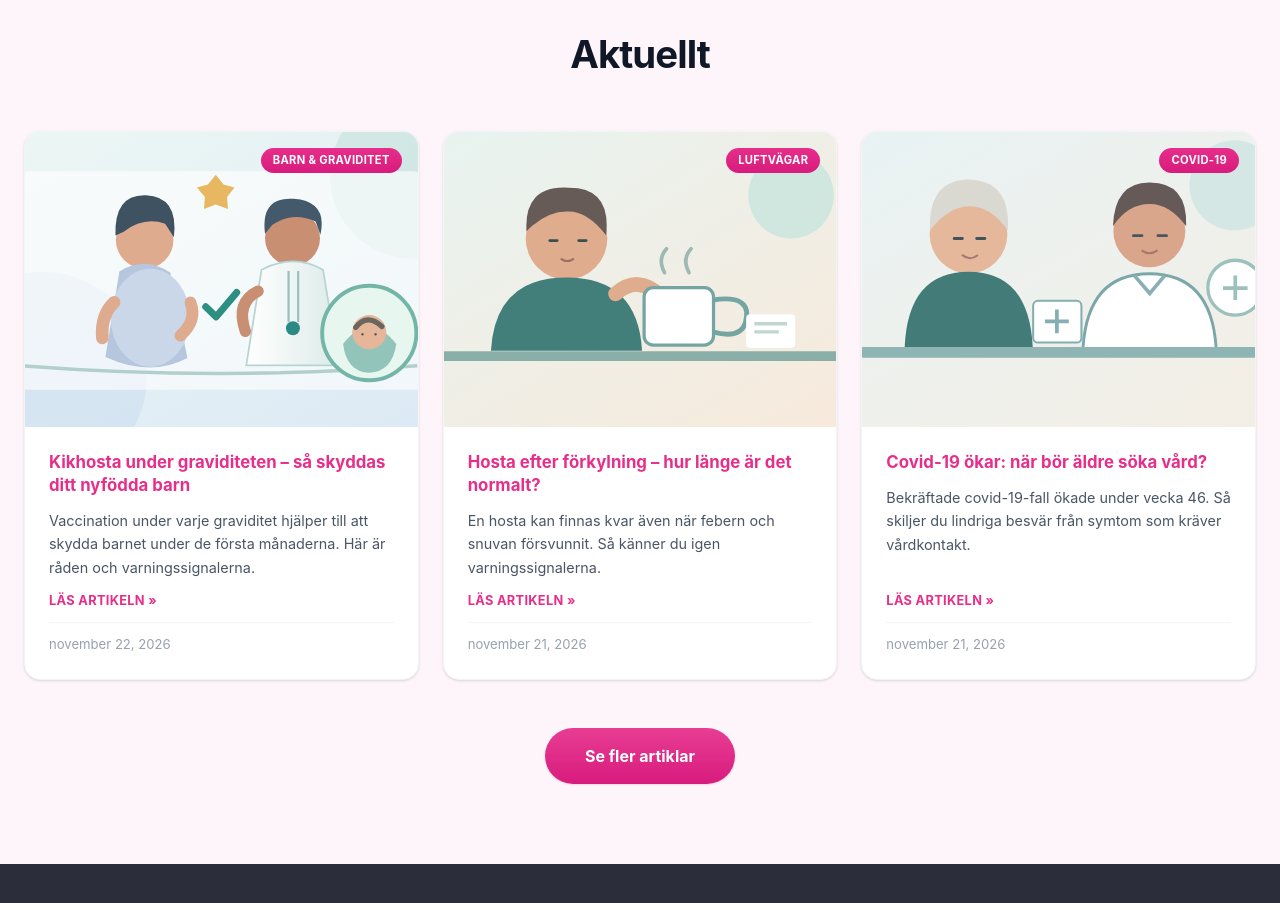
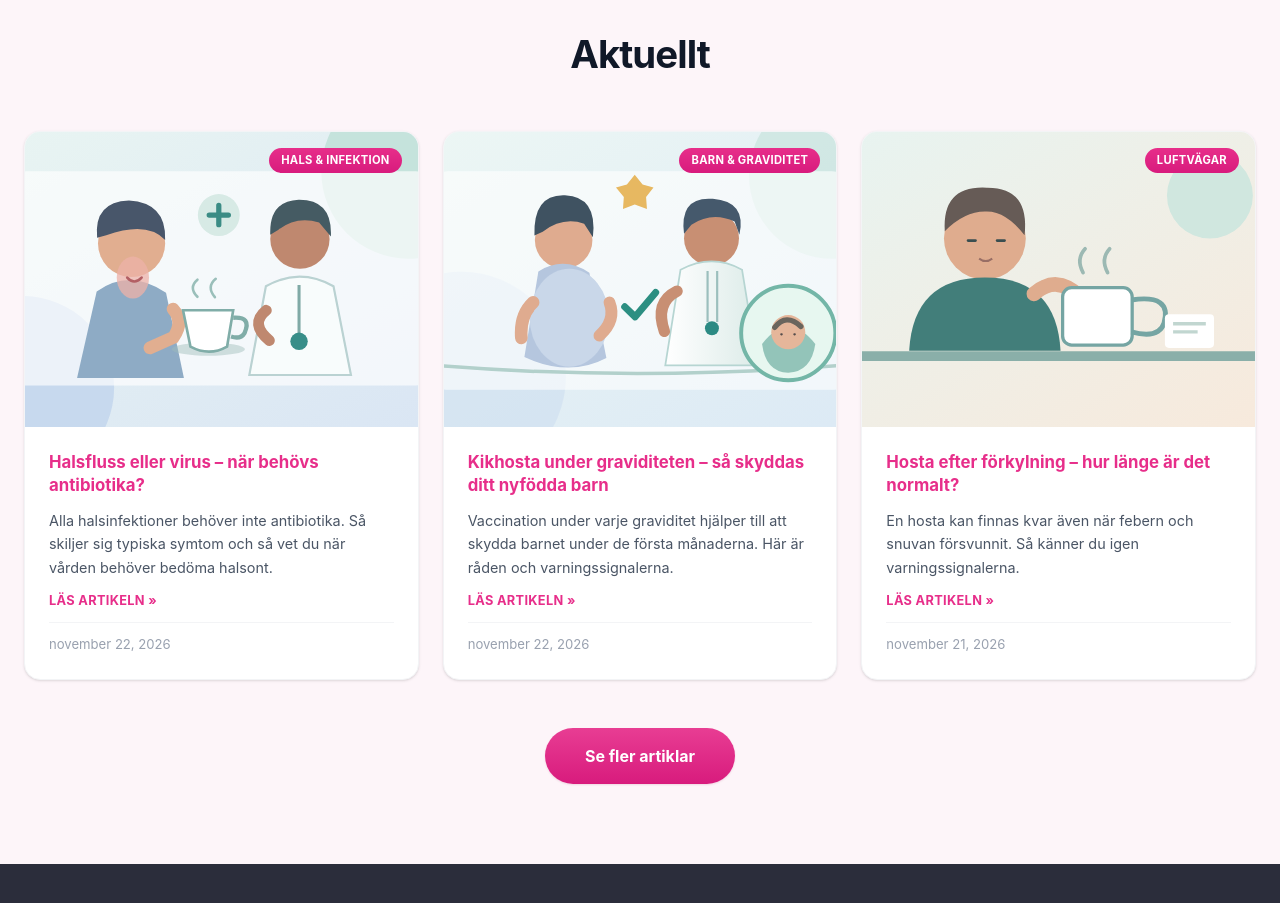
Before and after one commit to hannihalabi/hemlakare.se, a Next.js app: page / in a window 1280 px wide. Shown: the part 6960-7863 px from the top of the page. Built offline with nearby package versions, Linux system fonts and the light colour scheme.

Commit message:
Halsfluss eller virus: när behövs antibiotika? (#13)
* Add evidence-based sore throat article

* Add original sore throat editorial illustration

* Register sore throat article

```diff
--- /dev/null
+++ b/src/data/articles/halsfluss-antibiotika-eller-virus-nar-soka-vard-2026.ts
@@ -0,0 +1,41 @@
+import type { Article } from "./types";
+const article: Article = {
+  slug: "halsfluss-antibiotika-eller-virus-nar-soka-vard-2026",
+  title: "Halsfluss eller virus – när behövs antibiotika?",
+  h1: "Ont i halsen: när kan det vara halsfluss och när behövs vård?",
+  seoTitle: "Halsfluss eller virus? Antibiotika och varningssignaler",
+  metaDescription: "Halsont med hosta beror ofta på virus. Läs när halsfluss behöver undersökas, när antibiotika kan hjälpa och vilka symtom som kräver snabb vård.",
+  tag: "HALS & INFEKTION",
+  date: "november 22, 2026",
+  publishedAtIso: "2026-11-22",
+  image: "/bilder/artiklar/halsfluss-antibiotika-vinter-2026.svg",
+  imageAlt: "Redaktionell illustration av en person med halsont, en kopp varm dryck och en läkare med stetoskop.",
+  authorName: "Hemläkare.se redaktion",
+  targetQuery: "halsfluss antibiotika eller virus när söka vård",
+  excerpt: "Alla halsinfektioner behöver inte antibiotika. Så skiljer sig typiska symtom och så vet du när vården behöver bedöma halsont.",
+  summary: "Halsont tillsammans med hosta och snuva orsakas ofta av virus. Halsfluss kan också orsakas av streptokocker, men antibiotika är inte alltid nödvändigt. Svårigheter att andas, svälja saliv eller gapa kräver skyndsam bedömning.",
+  keyTakeaways: [
+    "Hosta, snuva och heshet talar ofta för virusinfektion snarare än streptokockhalsfluss.",
+    "Antibiotika hjälper inte mot virus och används efter medicinsk bedömning vid vissa bakterieinfektioner.",
+    "Ensidig svår halssmärta med gapsvårigheter eller problem med andning och salivsväljning kräver omedelbar vårdkontakt."
+  ],
+  body: "När halsen gör ont under förkylningssäsongen är frågan ofta om det är halsfluss och om penicillin behövs. De flesta halsbesvär går över utan antibiotika. Vilken behandling som är lämplig beror på symtomen, undersökningsfynd och ibland ett streptokockprov.",
+  sections: [
+    {id:"virus-eller-bakterier",title:"Hur skiljer man virus från bakteriell halsfluss?",body:["Snuva, hosta och heshet samtidigt med halsont talar oftare för en virusinfektion. Feber, sväljsmärta och ömma lymfkörtlar på halsen utan tydliga förkylningssymtom kan väcka misstanke om streptokocker.","Det går inte att avgöra orsaken säkert genom att titta på halsen hemma. Vården bedömer symtom och undersöker halsen; ibland tas ett snabbtest för grupp A-streptokocker."]},
+    {id:"antibiotika",title:"När kan antibiotika hjälpa?",body:["Antibiotika har ingen effekt mot virus. Vid streptokockorsakad halsfluss kan antibiotika ibland förkorta besvären och minska smittsamheten. Behandlingen avgörs av vårdpersonal efter en samlad bedömning, inte av ett enskilt symtom.","Folkhälsomyndigheten meddelade den 25 februari 2025 att en tillfällig kompletterande rekommendation hade tagits bort. Läkemedelsverkets ordinarie behandlingsrekommendation gäller fortsatt. Ta bara antibiotika som ordinerats till dig och följ ordinationen."]},
+    {id:"egenvard",title:"Vad kan jag göra själv?",body:["Drick regelbundet även om det gör ont att svälja. Varm eller kall dryck, yoghurt eller glass kan lindra. Receptfria smärtstillande läkemedel kan hjälpa om de passar din ålder och hälsa; fråga apotek eller vården vid osäkerhet.","Vila när du är sjuk och undvik att smitta andra. Vid antibiotikabehandlad streptokockhalsfluss minskar smittsamheten vanligen efter cirka två dygn. Utan antibiotika bör du återgå när du mår tydligt bättre och är feberfri."]},
+    {id:"sok-vard",title:"När ska jag kontakta vården?",body:["Kontakta vårdcentral om du har halsont och feber i flera dagar utan hosta eller snuva, om halsen samtidigt är svullen utanpå eller om halsont kvarstår i ett par veckor. Feber med små knottriga utslag bör också bedömas.","Sök genast vård vid mycket ont på ena sidan av halsen och svårt att gapa, eller om du har feber och inte kan svälja saliv. Andningssvårigheter är ett akut varningstecken: ring 112 vid svåra andningsbesvär. Har du nedsatt immunförsvar bör du söka vård skyndsamt vid halsinfektion. Ring 1177 för vägledning om rätt vårdnivå."]}
+  ],
+  faq: [
+    {question:"Betyder vita prickar på halsmandlarna att jag behöver penicillin?",answer:"Nej. Utseendet ensamt avgör inte orsaken. Vårdpersonal väger samman symtom, undersökning och ibland provtagning."},
+    {question:"Kan halsfluss gå över utan antibiotika?",answer:"Ja. Många halsinfektioner läker av sig själva. Antibiotika kan vara aktuellt vid vissa fall av streptokockinfektion efter läkarbedömning."},
+    {question:"När kan jag gå tillbaka till arbetet?",answer:"När du mår tydligt bättre och är feberfri. Vid behandlad streptokockhalsfluss bör du stanna hemma minst två dygn efter påbörjad antibiotika och tills du orkar med vardagen."}
+  ],
+  sources: [
+    {title:"Halsfluss",publisher:"1177",url:"https://www.1177.se/sjukdomar--besvar/oron-nasa-och-hals/hals/halsfluss/"},
+    {title:"Ont i halsen",publisher:"1177",url:"https://www.1177.se/stockholm/sjukdomar--besvar/oron-nasa-och-hals/hals/ont-i-halsen/"},
+    {title:"Kompletterande rekommendation om halsfluss tas bort (25 februari 2025)",publisher:"Folkhälsomyndigheten",url:"https://www.folkhalsomyndigheten.se/nyheter-och-press/nyhetsarkiv/2025/februari/kompletterande-rekommendation-om-halsfluss-tas-bort/"},
+    {title:"Patientinformation om halsfluss",publisher:"Folkhälsomyndigheten och Strama",url:"https://www.folkhalsomyndigheten.se/patinfo-halsfluss"}
+  ]
+};
+export default article;
--- a/src/data/articles/registry.ts
+++ b/src/data/articles/registry.ts
@@ -1,4 +1,5 @@
 import type { Article } from "./types";
+import halsflussAntibiotika2026 from "./halsfluss-antibiotika-eller-virus-nar-soka-vard-2026";
 import kikhostaGravid2026 from "./kikhosta-gravid-vaccin-skydda-spadbarn-2026";
 import hostaEfterForkylning2026 from "./hosta-efter-forkylning-hur-lange-2026";
 import covidAldre2026 from "./covid-19-aldre-nar-soka-vard-november-2026";
@@ -38,6 +39,7 @@ import searchGuide1 from "./blodande-leverflack";
 import searchGuide2 from "./vard-hemma-hembesok-hemsjukvard";
 
 const publishedArticles: Article[] = [
+  halsflussAntibiotika2026,
   kikhostaGravid2026,
   hostaEfterForkylning2026,
   covidAldre2026,
```
Also changed, not shown: public/bilder/artiklar/halsfluss-antibiotika-vinter-2026.svg (added).
